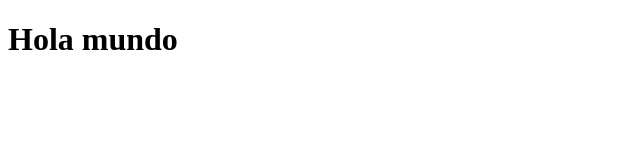
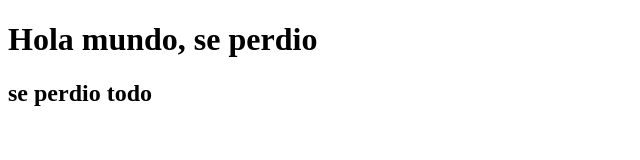
Before and after one commit to Pelsac/Prueba-P, a plain HTML site: page index.html in a window 1280 px wide. Shown: the whole page, without its empty margins (0-640 px from the left). Drawn offline with Linux system fonts and the light colour scheme.

Commit message:
Se agrego todo

```diff
--- a/index.html
+++ b/index.html
@@ -7,6 +7,8 @@
 </head>
 <body>
     <h1
-   > Hola mundo</h1>
+   > Hola mundo, se perdio</h1>
+   <h2
+   > se perdio todo</h2>
 </body>
 </html>
```
